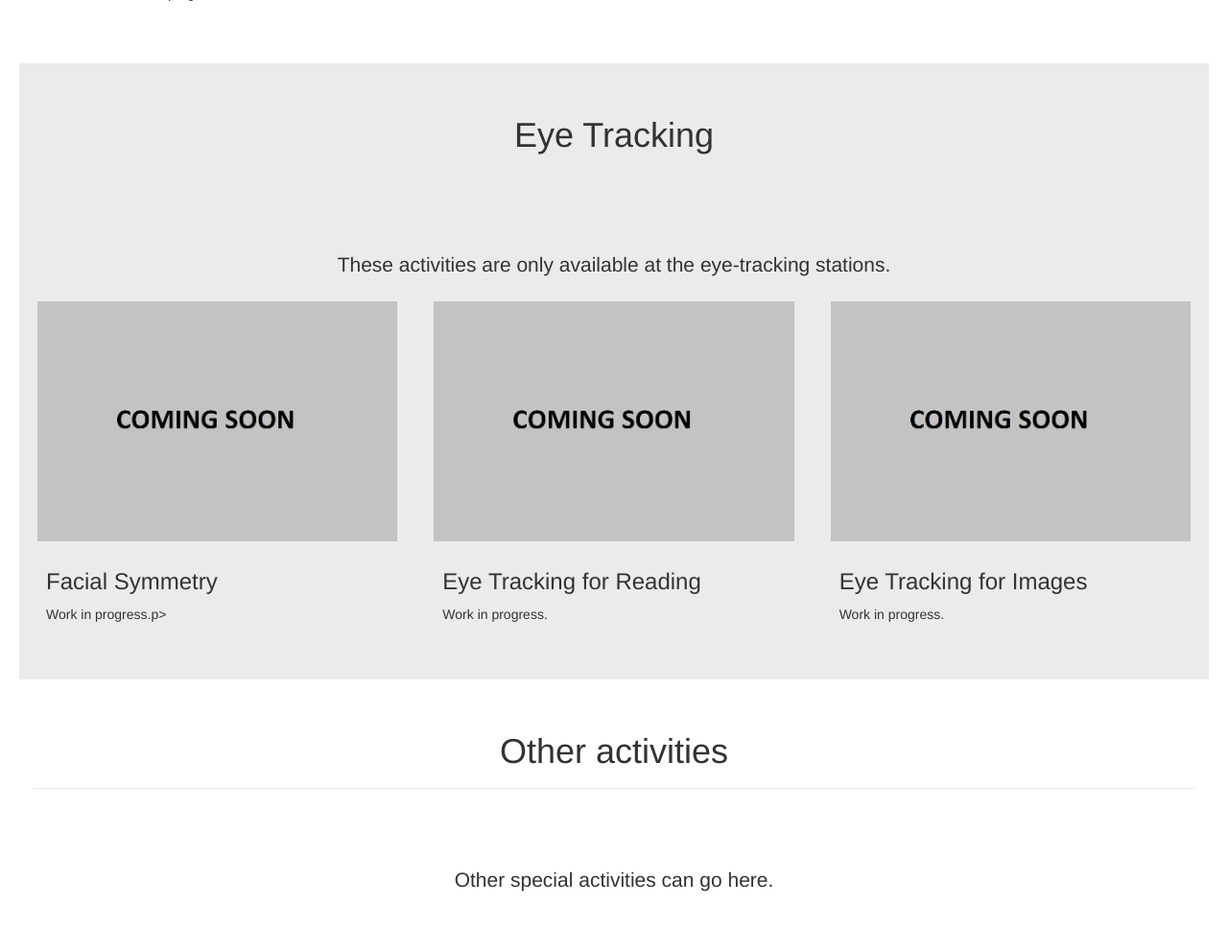
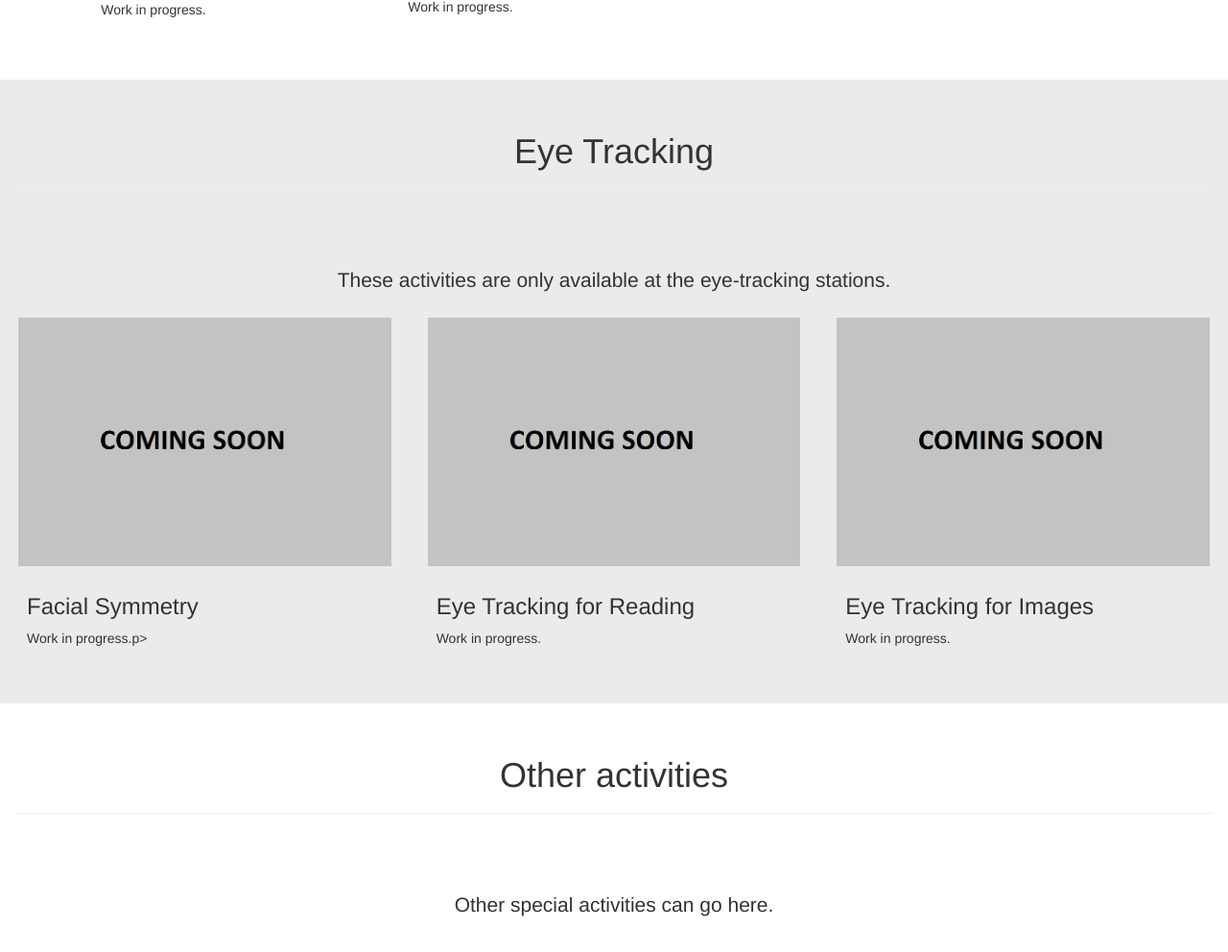
Before and after one commit to chow-c/hcc-workshop, a Django app: page /dashboard in a window 1280 px wide. Shown: the part 951-1943 px from the top of the page at 96% size. Before the commit the page ends 1880 px from the top, so only its background shows below. Run offline with Django 3.2, Linux system fonts and the light colour scheme; the visitor is signed in with stand-in values (Sample User, id 1); some libraries are stand-ins or nearby versions.

Commit message:
Remove unnecessary base containers

```diff
--- a/home/templates/home/dashboard.html
+++ b/home/templates/home/dashboard.html
@@ -16,7 +16,7 @@
 				<h1>Welcome, {{ user.username|title }}!</h1>
 				<p>Click one of the activities to get started.</p>
 			</div>
-			<div id="inner-container-fluid" class="container-fluid">
+			<div id="dashboard-container-fluid" class="container-fluid ">
                 <div class="row">
 					<div class="col-md-3">
 						<div class="thumbnail">
--- a/static/css/main.css
+++ b/static/css/main.css
@@ -193,9 +193,6 @@ i.fa + span {
     padding: 0px;
  }
 
-#inner-container-fluid {
-    padding: 0 20px;
-}
 
 .thumbnail {
     border: none;
@@ -222,3 +219,12 @@ i.fa + span {
 .next-btn-primary-span {
     padding-right: 15px;
 }
+
+
+.container-fluid {
+    padding: 0;
+}
+
+#dashboard-container-fluid {
+    padding: 0 15px;
+}
--- a/templates/base.html
+++ b/templates/base.html
@@ -118,10 +118,8 @@
         </nav>
         <div id="page-content-wrapper" >
             <div id="content" class="container-fluid">
-                <div id="inner-container-fluid" class="container-fluid">
             {% block content %}
             {% endblock %}
-                </div>
             </div>
 
         </div><!-- /#page-content-wrapper -->
```
